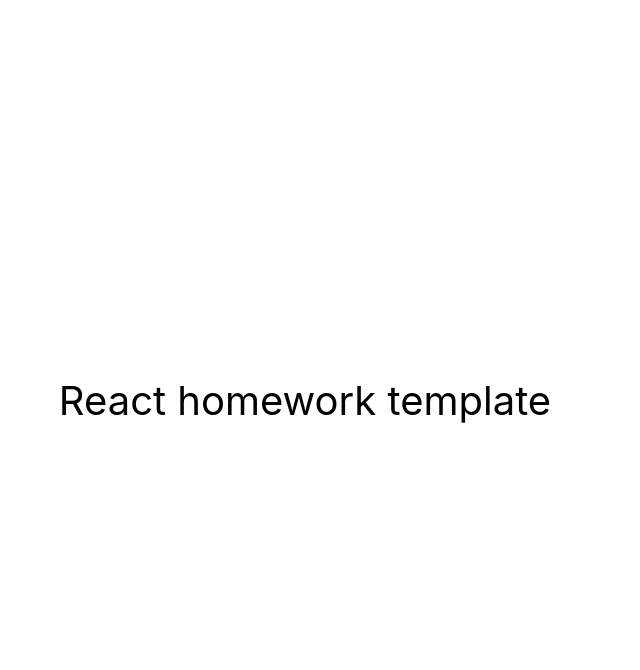
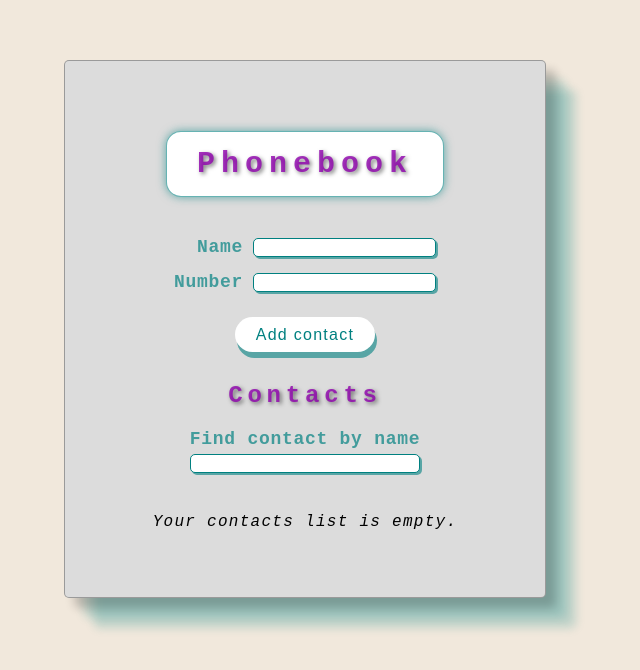
Before and after one commit to summermoved0n/goit-react-hw-06-phonebook, a React (Create React App) app: page / in a window 1280 px wide. Shown: the top 670 px of the page, without its empty margins (335-975 px from the left). Built offline with nearby package versions, Linux system fonts and the light colour scheme.

Commit message:
add start files

```diff
--- a/src/components/App.jsx
+++ b/src/components/App.jsx
@@ -1,16 +1,75 @@
-export const App = () => {
+import { useEffect, useState } from 'react';
+import { nanoid } from 'nanoid';
+
+import ContactForm from './ContactForm/ContactForm';
+import Filter from './Filter/Filter';
+import ContactList from './ContactList/ContactList';
+import css from './App.module.css';
+
+const LS_KEY = 'phonebook';
+
+export default function App() {
+  const [contacts, setContacts] = useState(() => {
+    return JSON.parse(localStorage.getItem(LS_KEY)) ?? [];
+  });
+  const [filter, setFilter] = useState('');
+
+  useEffect(() => {
+    localStorage.setItem(LS_KEY, JSON.stringify(contacts));
+  }, [contacts]);
+
+  const addContact = data => {
+    const { name, number } = data;
+    console.log(data);
+
+    const getName = contacts.find(
+      contact => contact.name.toLowerCase() === name.toLowerCase()
+    );
+
+    if (getName) {
+      alert(`${name} is already in contacts`);
+      return;
+    }
+    const contact = {
+      id: nanoid(),
+      name,
+      number,
+    };
+    console.log(contact);
+
+    setContacts(prevState => [...prevState, contact]);
+  };
+
+  const deleteContact = id => {
+    setContacts(prevState => prevState.filter(contact => contact.id !== id));
+  };
+
+  const handleFilter = e => {
+    const { value } = e.currentTarget;
+    setFilter(value);
+  };
+
+  const showFilteredContacts = () => {
+    const normalizedFilter = filter.toLowerCase();
+    return contacts.filter(contact =>
+      contact.name.toLowerCase().includes(normalizedFilter)
+    );
+  };
+
   return (
-    <div
-      style={{
-        height: '100vh',
-        display: 'flex',
-        justifyContent: 'center',
-        alignItems: 'center',
-        fontSize: 40,
-        color: '#010101'
-      }}
-    >
-      React homework template
+    <div className={css.app_conteiner}>
+      <h1 className={css.app_title}>Phonebook</h1>
+      <ContactForm onSubmit={addContact} />
+      <h2 className={css.app_subtitle}>Contacts</h2>
+      <Filter value={filter} onChange={handleFilter} />
+      {contacts.length === 0 ? (
+        <p className={css.app_text}>Your contacts list is empty.</p>
+      ) : (
+        <ContactList
+          contacts={showFilteredContacts()}
+          deleteContact={deleteContact}
+        />
+      )}
     </div>
   );
-};
+}
--- /dev/null
+++ b/src/components/App.module.css
@@ -0,0 +1,46 @@
+.app_conteiner {
+  display: flex;
+  align-items: center;
+  justify-content: center;
+  flex-direction: column;
+  width: 400px;
+  padding: 50px 40px;
+  margin: 60px auto;
+  border: 1px solid rgba(0, 0, 0, 0.3);
+  border-radius: 5px;
+  box-shadow: 10px 10px 10px rgba(0, 0, 0, 0.2),
+    20px 20px 10px rgba(0, 128, 128, 0.2), 30px 30px 10px rgba(0, 128, 128, 0.2);
+  background-color: rgba(220, 220, 220);
+  font-family: 'Courier New', Courier, monospace;
+}
+
+.app_title {
+  color: rgba(143, 0, 172, 0.8);
+  font-size: 30px;
+  font-weight: 600;
+  text-shadow: 2px 2px 4px rgba(0, 0, 0, 0.5);
+  letter-spacing: 0.2em;
+  margin-bottom: 40px;
+  border: 1px solid rgba(0, 128, 128, 0.6);
+  border-radius: 15px;
+  box-shadow: 0px 0px 10px rgba(0, 128, 128, 0.6);
+  background-color: #fff;
+  padding: 15px 30px;
+}
+
+.app_subtitle {
+  color: rgba(143, 0, 172, 0.8);
+  font-size: 24px;
+  font-weight: 600;
+  text-shadow: 2px 2px 4px rgba(0, 0, 0, 0.5);
+  letter-spacing: 0.2em;
+  margin: 10px 0;
+  padding: 10px 20px;
+}
+
+.app_text {
+  margin-top: 20px;
+  font-size: 16px;
+  font-style: italic;
+  letter-spacing: 0.08em;
+}
--- /dev/null
+++ b/src/components/ContactForm/ContactForm.jsx
@@ -0,0 +1,71 @@
+import { useState } from 'react';
+import { nanoid } from 'nanoid';
+import css from './ContactForm.module.css';
+
+export default function ContactForm({ onSubmit }) {
+  const [name, setName] = useState('');
+  const [number, setNumber] = useState('');
+
+  const handleChange = e => {
+    const { name, value } = e.currentTarget;
+    switch (name) {
+      case 'name':
+        setName(value);
+        break;
+
+      case 'number':
+        setNumber(value);
+        break;
+
+      default:
+        return;
+    }
+  };
+
+  const handleSubmit = e => {
+    e.preventDefault();
+
+    onSubmit({ name, number });
+    resetSubmit();
+  };
+
+  const resetSubmit = () => {
+    setName('');
+    setNumber('');
+  };
+
+  const inputNameId = nanoid();
+  const inputNumberId = nanoid();
+
+  return (
+    <form className={css.form} onSubmit={handleSubmit}>
+      <label htmlFor={inputNameId}>
+        <span className={css.form_title}>Name</span>
+        <input
+          className={css.form_input}
+          type="text"
+          name="name"
+          value={name}
+          id={inputNameId}
+          required
+          onChange={handleChange}
+        />
+      </label>
+      <label htmlFor={inputNumberId}>
+        <span className={css.form_title}>Number</span>
+        <input
+          className={css.form_input}
+          type="tel"
+          name="number"
+          value={number}
+          id={inputNumberId}
+          required
+          onChange={handleChange}
+        />
+      </label>
+      <button className={css.form_btn} type="submit">
+        Add contact
+      </button>
+    </form>
+  );
+}
--- /dev/null
+++ b/src/components/ContactForm/ContactForm.module.css
@@ -0,0 +1,54 @@
+.form {
+  display: flex;
+  flex-direction: column;
+  align-items: flex-end;
+  justify-content: space-between;
+  gap: 15px;
+}
+
+.form_title {
+  margin-right: 10px;
+  letter-spacing: 0.04em;
+  font-size: 18px;
+  font-weight: 600;
+  color: rgba(0, 128, 128, 0.7);
+}
+
+.form_input {
+  border-radius: 5px;
+  border: 1px solid teal;
+  box-shadow: 2px 2px 0px rgba(0, 128, 128, 0.6);
+  outline: inherit;
+}
+
+.form_input:focus {
+  box-shadow: inset 0px 0px 10px rgba(0, 128, 128, 0.6);
+}
+
+.form_btn {
+  cursor: pointer;
+  margin: 10px auto;
+  padding: 0;
+  height: 35px;
+  width: 140px;
+  color: rgba(0, 128, 128);
+  font-size: 16px;
+  letter-spacing: 0.08em;
+  border: none;
+  border-radius: 20px;
+  background-color: #fff;
+  box-shadow: 2px 6px 0px rgba(0, 128, 128, 0.6);
+}
+
+.form_btn:is(:hover, :focus) {
+  color: rgba(51, 144, 252, 0.9);
+  box-shadow: 2px 6px 0px rgba(51, 145, 252, 0.9);
+  outline: transparent;
+  transition: all 250ms ease;
+}
+
+.form_btn:active {
+  box-shadow: 1px 3px 0px rgba(51, 145, 252, 0.9);
+  transform: translate(1px, 3px);
+  transition: all 100ms ease;
+}
--- /dev/null
+++ b/src/components/ContactList/ContactList.jsx
@@ -0,0 +1,18 @@
+import ContactListItem from 'components/ContactListItems/ContactListItem';
+import css from './ContactList.module.css';
+
+export default function ContactList({ contacts, deleteContact }) {
+  return (
+    <ul className={css.list}>
+      {contacts.map(({ id, name, number }) => (
+        <ContactListItem
+          key={id}
+          id={id}
+          name={name}
+          number={number}
+          deleteContact={deleteContact}
+        />
+      ))}
+    </ul>
+  );
+}
--- /dev/null
+++ b/src/components/ContactList/ContactList.module.css
@@ -0,0 +1,3 @@
+.list {
+  width: 400px;
+}
--- /dev/null
+++ b/src/components/ContactListItems/ContactListItem.jsx
@@ -0,0 +1,19 @@
+import css from './ContactListItem.module.css';
+
+export default function ContactListItem({ id, name, number, deleteContact }) {
+  return (
+    <li className={css.item}>
+      <p>
+        <span className={css.item_name}>{name}:</span>
+        <span className={css.item_number}>{number}</span>
+      </p>
+      <button
+        className={css.item_btn}
+        type="button"
+        onClick={() => deleteContact(id)}
+      >
+        Delete
+      </button>
+    </li>
+  );
+}
--- /dev/null
+++ b/src/components/ContactListItems/ContactListItem.module.css
@@ -0,0 +1,45 @@
+.item {
+  display: flex;
+  justify-content: space-between;
+  align-items: center;
+  margin-bottom: 5px;
+  padding: 5px 10px;
+  border: 1px solid rgba(0, 0, 0, 0.5);
+  border-radius: 10px;
+  background-color: #fff;
+}
+
+.item_name {
+  color: #000000b2;
+  margin-right: 5px;
+  font-size: 14px;
+  font-weight: 600;
+}
+
+.item_number {
+  font-style: italic;
+  font-size: 14px;
+  letter-spacing: 0.02em;
+}
+
+.item_btn {
+  cursor: pointer;
+  height: 20px;
+  min-width: 65px;
+  padding: 0;
+  border: 1px solid gray;
+  border-radius: 10px;
+  background-color: #fff;
+  letter-spacing: 0.04em;
+  font-size: 16px;
+  font-weight: 600;
+  color: rgba(0, 128, 128, 0.7);
+  box-shadow: 2px 2px 0px rgba(0, 128, 128, 0.6);
+}
+
+.item_btn:is(:hover, :focus) {
+  color: rgba(51, 144, 252, 0.9);
+  box-shadow: 2px 2px 0px rgba(51, 145, 252, 0.9);
+  outline: transparent;
+  transition: all 250ms ease;
+}
--- /dev/null
+++ b/src/components/Filter/Filter.jsx
@@ -0,0 +1,20 @@
+import { nanoid } from 'nanoid';
+import css from './Filter.module.css';
+
+export default function Filter({ value, onChange }) {
+  const inputFilterId = nanoid();
+
+  return (
+    <label className={css.filter} htmlFor={inputFilterId}>
+      <span className={css.filter_text}>Find contact by name</span>
+      <input
+        className={css.filter_input}
+        type="text"
+        name="filter"
+        value={value}
+        id={inputFilterId}
+        onChange={onChange}
+      />
+    </label>
+  );
+}
--- /dev/null
+++ b/src/components/Filter/Filter.module.css
@@ -0,0 +1,24 @@
+.filter {
+  display: flex;
+  flex-direction: column;
+  gap: 5px;
+}
+
+.filter_text {
+  letter-spacing: 0.04em;
+  font-size: 18px;
+  font-weight: 600;
+  color: rgba(0, 128, 128, 0.7);
+}
+
+.filter_input {
+  border-radius: 5px;
+  border: 1px solid teal;
+  box-shadow: 2px 2px 0px rgba(0, 128, 128, 0.6);
+  outline: inherit;
+  margin-bottom: 20px;
+}
+
+.filter_input:focus {
+  box-shadow: inset 0px 0px 10px rgba(0, 128, 128, 0.6);
+}
--- a/src/index.css
+++ b/src/index.css
@@ -1,6 +1,5 @@
-@import-normalize; /* bring in normalize.css styles */
-
 body {
+  background-color: rgba(210, 180, 140, 0.3);
   margin: 0;
   font-family: -apple-system, BlinkMacSystemFont, 'Segoe UI', 'Roboto', 'Oxygen',
     'Ubuntu', 'Cantarell', 'Fira Sans', 'Droid Sans', 'Helvetica Neue',
--- a/src/index.js
+++ b/src/index.js
@@ -1,6 +1,6 @@
 import React from 'react';
 import ReactDOM from 'react-dom/client';
-import { App } from 'components/App';
+import App from 'components/App';
 import './index.css';
 
 ReactDOM.createRoot(document.getElementById('root')).render(
```
